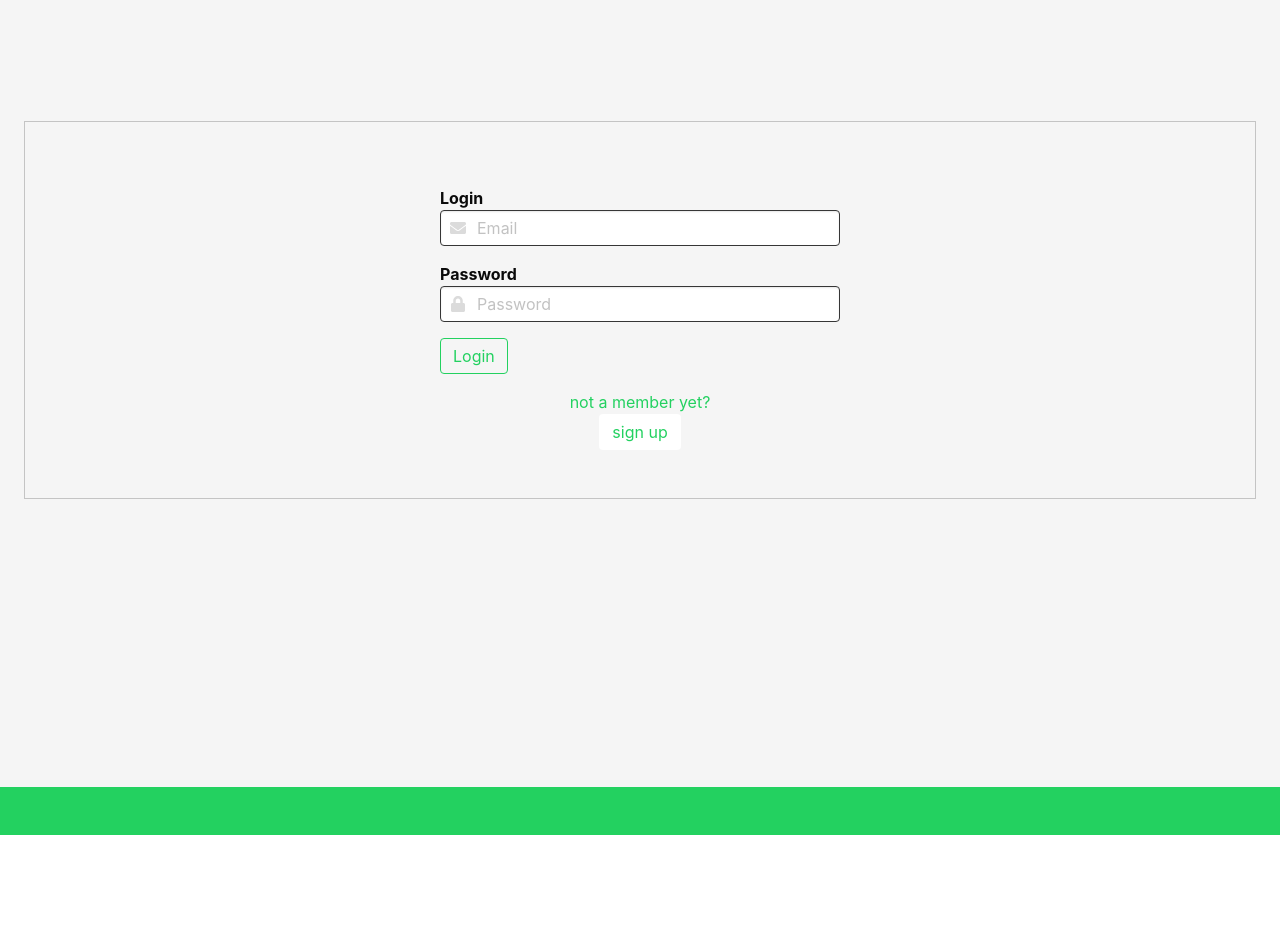
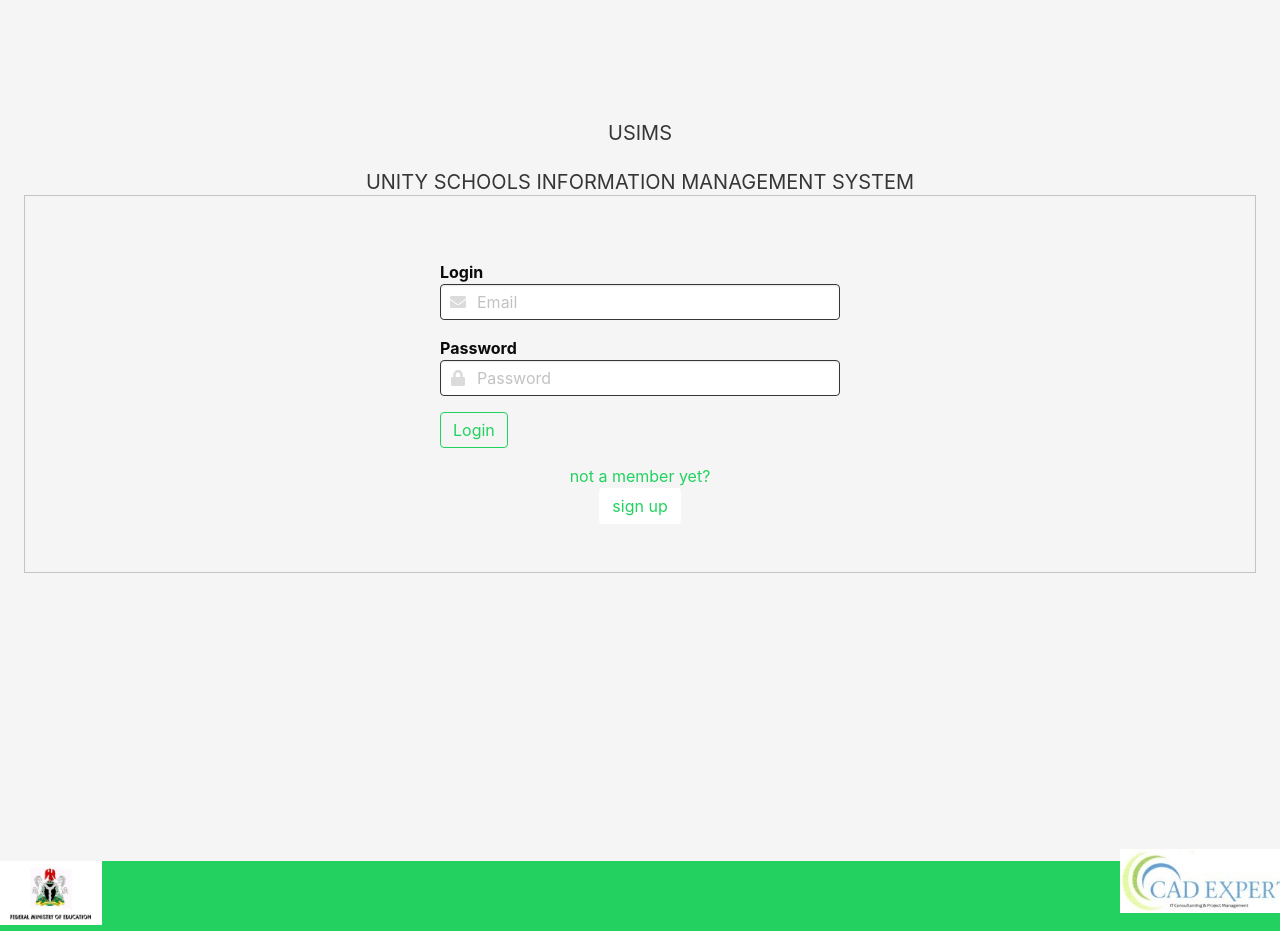
Before and after one commit to Elozzy/school-management-pwa, a plain HTML site: page school-management-pwa/index.html in a window 1280 px wide. Shown: the part 220-1163 px from the top of the page. Before the commit the page ends 1055 px from the top, so only its background shows below. Drawn offline with nearby package versions, Linux system fonts and the light colour scheme.

Commit message:
minor home screen changes

```diff
--- a/school-management-pwa/index.html
+++ b/school-management-pwa/index.html
@@ -32,7 +32,11 @@
     .login{
         border: solid 1px #c4c4c4;
         }
-    .figure{
+    .foot{
+      list-style: none;
+      display: inline-block;
+    }
+    img{
       max-height: 4rem;
     }
     </style>
@@ -63,6 +67,10 @@
 
         <!--body starts here-->
         <div class="hero-body has-background-light">
+          <div class="container is-centered">
+            <h1 class="has-text-centered subtitle has-text-dark">USIMS</h1>
+            <p class="has-text-centered subtitle has-text-dark">UNITY SCHOOLS INFORMATION MANAGEMENT SYSTEM</p>
+          </div>
             <div id="login" class="section is-fullheight is-bold login">
                 <div class="field">
                     <label class="has-text-weight-bold has-text-black">Login</label>
@@ -154,14 +162,14 @@
         </div>
 
         <div class="hero-foot has-background-success">
-          <ul>
-            <li>
+          <ul class="foot columns">
+            <li class="column">
               <figure>
-                <img src="img/fmoe.jpg" alt="">
+                <img src="img/fmoe.jpeg" alt="">
               </figure>
-            </li>
+            </li class="column">
             <figure>
-                <img src="img/cad.jpg" alt="">
+                <img src="img/cad.jpeg" alt="">
               </figure>
             </li>
           </ul>
```
